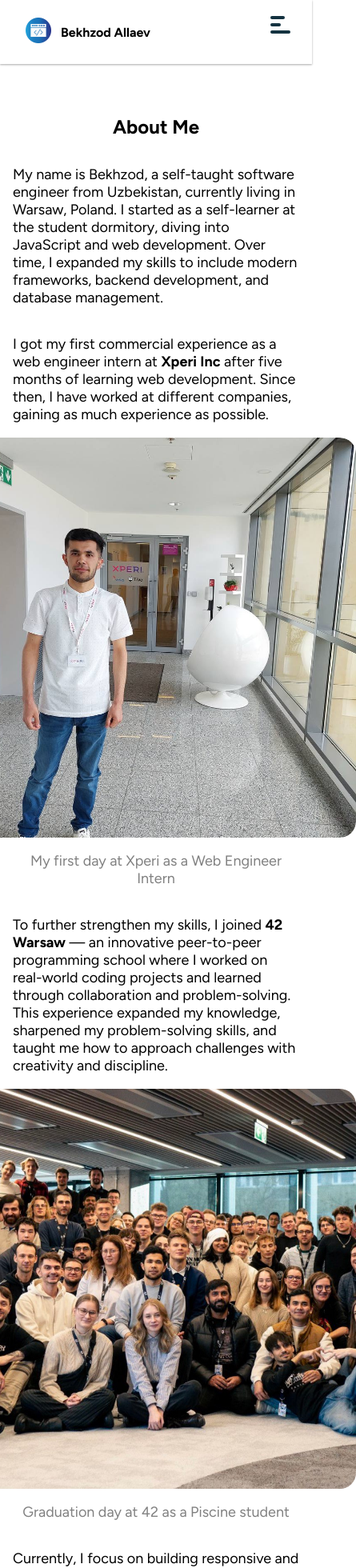
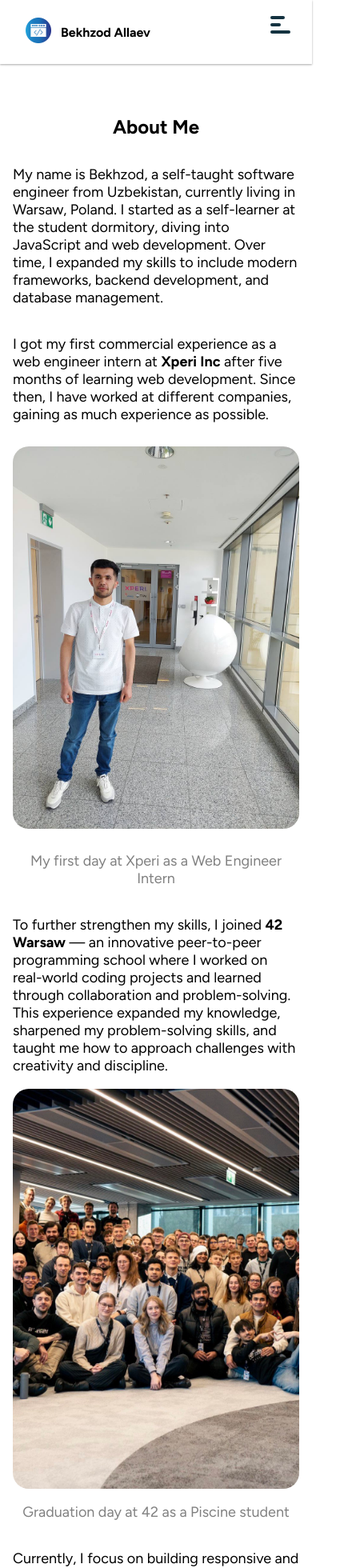
Before and after one commit to bekhzodallaev/Portfolio-site, a React (Create React App) app in the folder client/: page /about in a window 390 px wide. Shown: the top 1960 px of the page at 80% size, 445 px wide, since content can reach past the window. Built offline with nearby package versions, Linux system fonts and the light colour scheme.

Commit message:
add about responsivenes

```diff
--- a/client/src/pages/About/About.module.css
+++ b/client/src/pages/About/About.module.css
@@ -57,12 +57,12 @@
 }
 .warsaw42 img {
   width: 100%;
-  height: 100%;
+  height: auto;
   object-fit: cover;
 }
 .intern_photo img {
     width: 100%;
-    height: 100%;
+    height: auto;
     object-fit: cover;
 
 }
@@ -96,4 +96,11 @@
     .skill{
         padding: 1rem 0.5rem;
     }
+    .intern_photo {
+        width: 100%;
+    }
+    .warsaw42{
+        width: 100%;
+    }
+
 }
```
